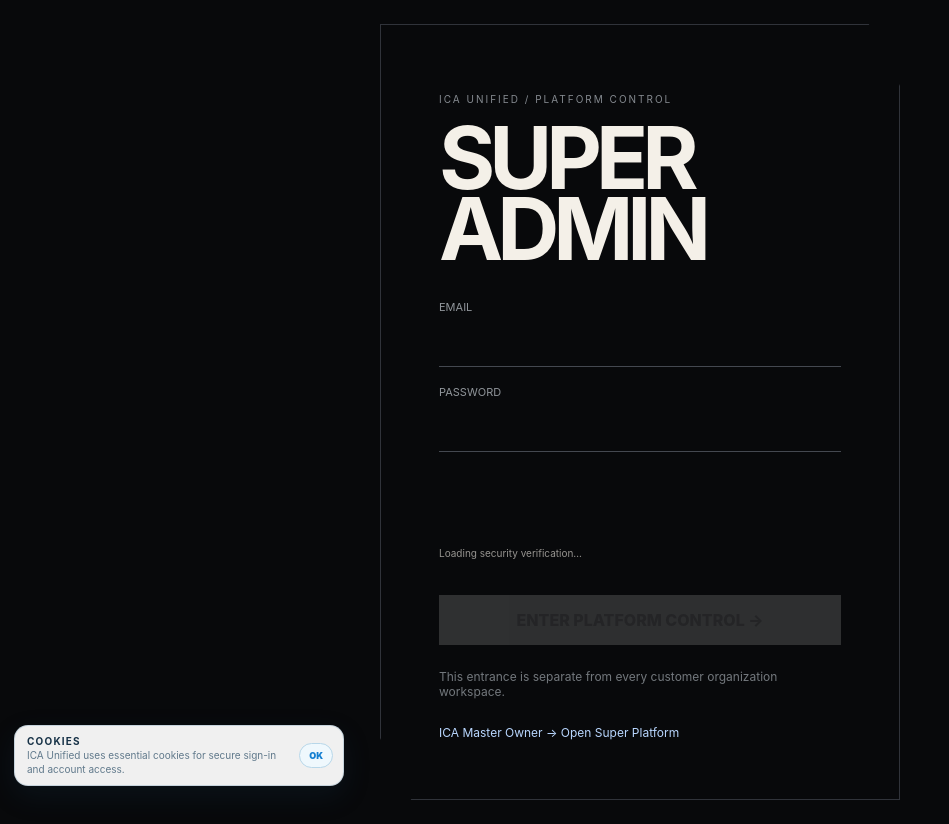
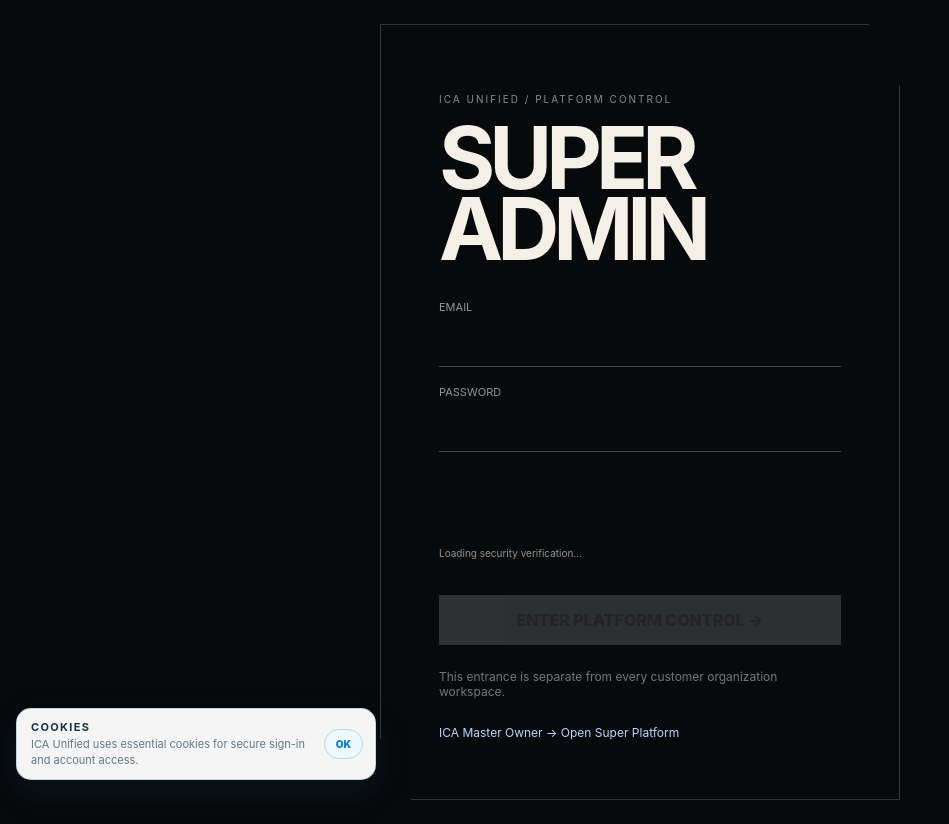
Before and after one commit to redavi19-asu/ICA-unified-, a Next.js app: page /platform/login in a window 1280 px wide. Shown: the whole page, without its empty margins (0-949 px from the left). Built offline with nearby package versions, Linux system fonts and the light colour scheme.

Commit message:
Keep cookie notice visible and slightly enlarge it

```diff
--- a/src/app/CookieNotice.module.css
+++ b/src/app/CookieNotice.module.css
@@ -1,36 +1,46 @@
 .notice{
   position:fixed;
-  left:14px;
-  bottom:calc(14px + env(safe-area-inset-bottom));
-  z-index:9999;
-  width:min(330px,calc(100vw - 28px));
+  left:16px;
+  bottom:calc(20px + env(safe-area-inset-bottom));
+  z-index:2147483000;
+  width:min(360px,calc(100vw - 32px));
   display:flex;
   align-items:center;
-  gap:10px;
-  padding:9px 10px 9px 12px;
-  border:1px solid rgba(128,164,187,.38);
-  border-radius:14px;
-  background:rgba(255,255,255,.94);
+  gap:12px;
+  padding:11px 12px 11px 14px;
+  border:1px solid rgba(128,164,187,.42);
+  border-radius:15px;
+  background:rgba(255,255,255,.96);
   color:#173247;
-  box-shadow:0 10px 28px rgba(24,69,99,.16);
+  box-shadow:0 12px 32px rgba(24,69,99,.2);
   backdrop-filter:blur(12px);
   -webkit-backdrop-filter:blur(12px);
+  isolation:isolate;
+  transform:translateZ(0);
+  -webkit-transform:translateZ(0);
 }
-.notice div{display:grid;gap:2px;min-width:0}
-.notice strong{font-size:10px;letter-spacing:.12em;text-transform:uppercase}
-.notice span{font-size:10px;line-height:1.35;color:#60798b}
+.notice div{display:grid;gap:3px;min-width:0}
+.notice strong{font-size:11px;letter-spacing:.12em;text-transform:uppercase}
+.notice span{font-size:11px;line-height:1.4;color:#60798b}
 .notice button{
   flex:0 0 auto;
+  min-width:36px;
+  min-height:30px;
   border:1px solid #b8d7e9;
   border-radius:999px;
   background:#eff8fd;
   color:#147fd1;
-  padding:6px 9px;
-  font-size:9px;
+  padding:7px 11px;
+  font-size:10px;
   font-weight:900;
   cursor:pointer;
 }
 @media(max-width:520px){
-  .notice{left:10px;bottom:calc(10px + env(safe-area-inset-bottom));width:min(305px,calc(100vw - 20px));padding:8px 9px 8px 11px}
-  .notice span{font-size:9px}
+  .notice{
+    left:12px;
+    bottom:calc(18px + env(safe-area-inset-bottom));
+    width:min(335px,calc(100vw - 24px));
+    padding:10px 11px 10px 13px;
+  }
+  .notice span{font-size:10px}
 }
```
